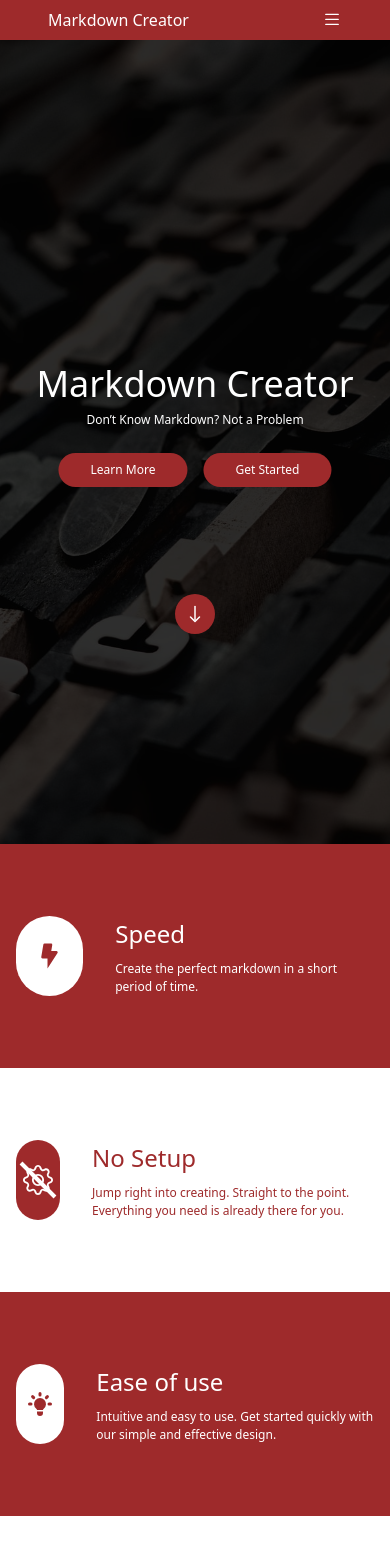
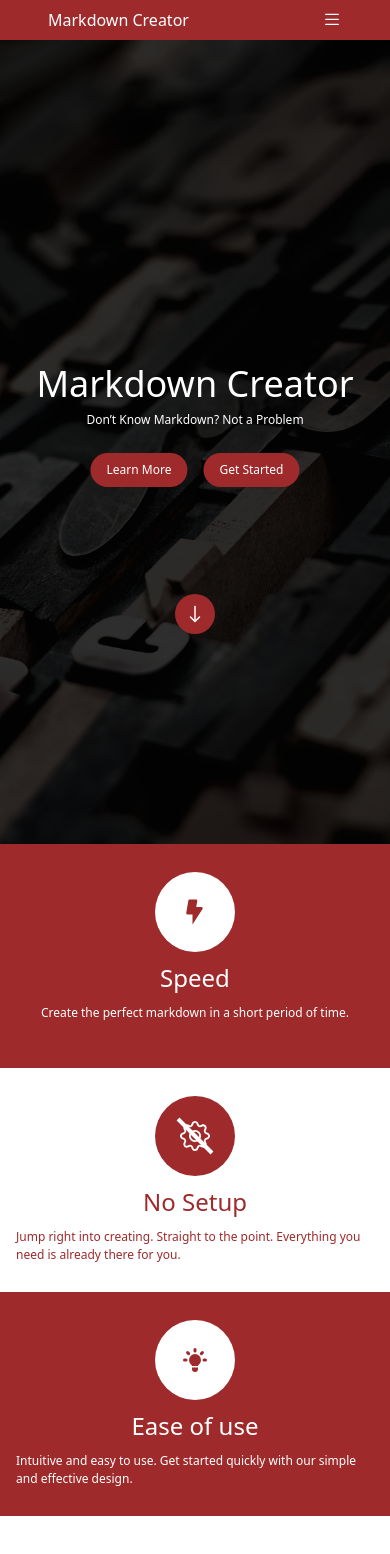
Before and after one commit to Adrian-Forde-1/MarkdownBuilder, a React app: page / in a window 390 px wide. Shown: the top 1554 px of the page. Built offline with nearby package versions, Linux system fonts and the light colour scheme.

Commit message:
Finished making the header and about section on the homepage responsive

```diff
--- a/src/components/Pages/Homepage.jsx
+++ b/src/components/Pages/Homepage.jsx
@@ -85,10 +85,11 @@ const Homepage = () => {
           }}
         >
           <h1
-            className="relative opacity-0 -translate-y-1/2"
+            className="relative opacity-0 "
             id="about-heading"
             style={{
               top: '-50%',
+              transform: 'translateY(-50%)',
               letterSpacing: '30px',
             }}
           >
@@ -155,7 +156,7 @@ const Homepage = () => {
             </p>
           </div>
         </div>
-        <div className="bg-theme_red-100 about-item lg:px-40">
+        <div className="bg-theme_red-100 about-item md:flex-row lg:px-40">
           <div className="bg-white about-item__logo-container">
             <svg
               xmlns="http://www.w3.org/2000/svg"
--- a/src/styles/tailwind.css
+++ b/src/styles/tailwind.css
@@ -28,14 +28,14 @@ body {
 
 /* Header Start */
 .cta {
-  @apply px-8 py-2 whitespace-no-wrap rounded-full bg-theme_red-100 text-white cursor-pointer no-underline text-xs font-light;
+  @apply px-4 py-2 whitespace-no-wrap rounded-full bg-theme_red-100 text-white cursor-pointer no-underline text-xs font-light;
 }
 /* Header End */
 
 /* About Start */
 
 .about-item {
-  @apply w-full h-56 px-4 flex items-center;
+  @apply w-full h-56 px-4 justify-center flex flex-col items-center;
 }
 
 .about-item__logo-container {
@@ -47,7 +47,7 @@ body {
 }
 
 .about-item__content-container {
-  @apply flex flex-col pl-8 py-0 items-start h-20;
+  @apply flex flex-col mt-2 items-center py-0 h-auto min-h-20;
 }
 
 .about-item__content-container h1 {
@@ -96,7 +96,7 @@ body {
   }
 
   .about-item__content-container {
-    @apply pl-20 h-32;
+    @apply ml-20 h-32;
   }
   .about-item__content-container h1 {
     @apply text-3xl;
@@ -117,9 +117,15 @@ body {
   }
   /* Global End */
 
+  /* Header Start */
+  .cta {
+    @apply px-8 py-2;
+  }
+  /* Header End */
+
   /* About Start */
   .about-item {
-    @apply px-24;
+    @apply px-24 flex-row justify-start;
   }
 
   .about-item__logo-container {
@@ -131,7 +137,7 @@ body {
   }
 
   .about-item__content-container {
-    @apply pl-16;
+    @apply ml-16 items-start mt-0;
   }
 
   .about-item__content-container p {
--- a/tailwind.config.js
+++ b/tailwind.config.js
@@ -356,6 +356,7 @@ module.exports = {
     }),
     minHeight: {
       '0': '0',
+      '20': '5rem',
       full: '100%',
       screen: '100vh',
     },
```
Also changed, not shown: src/styles/main.css.
